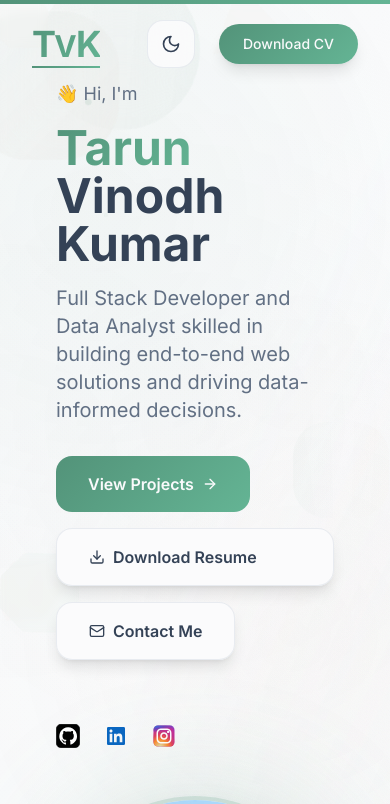
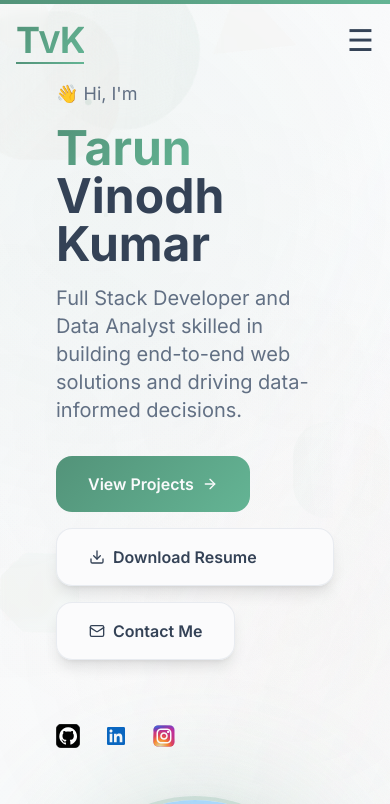
Before and after one commit to tarunvinodhkumar/Personal-Portfolio, a React (Vite) app: page / in a window 390 px wide. Shown: the top 804 px of the page. Built offline with nearby package versions, Linux system fonts and the light colour scheme.

Commit message:
Nav_bar_adaptability_fix

```diff
--- a/src/components/navigation/Navbar.tsx
+++ b/src/components/navigation/Navbar.tsx
@@ -1,4 +1,139 @@
 
+// import { motion } from 'framer-motion';
+// import { useState, useEffect } from 'react';
+// import ThemeToggle from '../ui/ThemeToggle';
+
+// const Navbar = () => {
+//   const [isScrolled, setIsScrolled] = useState(false);
+//   const [activeSection, setActiveSection] = useState('home');
+
+//   useEffect(() => {
+//     const handleScroll = () => {
+//       setIsScrolled(window.scrollY > 50);
+
+//       // Get all sections
+//       const sections = ['home', 'about', 'experience', 'education', 'projects', 'skills', 'contact'];
+//       const scrollPosition = window.scrollY + 100;
+
+//       // Find the current section
+//       for (const section of sections) {
+//         const element = document.getElementById(section);
+//         if (element) {
+//           const offsetTop = element.offsetTop;
+//           const offsetBottom = offsetTop + element.offsetHeight;
+
+//           if (scrollPosition >= offsetTop && scrollPosition < offsetBottom) {
+//             setActiveSection(section);
+//             break;
+//           }
+//         }
+//       }
+//     };
+
+//     window.addEventListener('scroll', handleScroll);
+//     return () => window.removeEventListener('scroll', handleScroll);
+//   }, []);
+
+//   const navItems = [
+//     { name: 'Home', href: '#home', id: 'home' },
+//     { name: 'About', href: '#about', id: 'about' },
+//     { name: 'Experience', href: '#experience', id: 'experience' },
+//     { name: 'Education', href: '#education', id: 'education' },
+//     { name: 'Projects', href: '#projects', id: 'projects' },
+//     { name: 'Skills', href: '#skills', id: 'skills' },
+//     { name: 'Contact', href: '#contact', id: 'contact' },
+//   ];
+
+//   return (
+//     <motion.nav
+//       className={`fixed top-0 left-0 right-0 z-50 transition-all duration-500 ${
+//         isScrolled
+//           ? 'bg-background/80 backdrop-blur-lg border-b border-border/10 shadow-lg shadow-primary/5'
+//           : 'bg-transparent'
+//       }`}
+//       initial={{ y: -100 }}
+//       animate={{ y: 0 }}
+//       transition={{ duration: 0.5 }}
+//     >
+//       <div className="container mx-auto px-8 py-5">
+//         <div className="flex items-center justify-between">
+//           <motion.div
+//             className="flex items-center cursor-pointer"
+//             whileHover={{ scale: 1.08 }}
+//             whileTap={{ scale: 0.98 }}
+//           >
+//             <a href='#' className="flex items-center space-x-2">
+//             <div className="relative">
+//               <div className="bg-gradient-primary bg-clip-text text-transparent">
+//                 <span className="text-4xl font-black tracking-tighter">T</span>
+//                 <span className="text-3xl font-bold tracking-tight">V</span>
+//                 <span className="text-4xl font-black tracking-tighter">K</span>
+//               </div>
+//               <motion.div
+//                 className="absolute -bottom-1 left-0 w-full h-0.5 bg-gradient-primary"
+//                 initial={{ scaleX: 0 }}
+//                 animate={{ scaleX: 1 }}
+//                 transition={{ duration: 0.8, delay: 0.2 }}
+//               />
+//             </div>
+//             </a>
+//           </motion.div>
+
+//           <div className="hidden md:flex items-center space-x-2">
+//             {navItems.map((item, index) => {
+//               const isActive = activeSection === item.id;
+//               return (
+//                 <motion.a
+//                   key={item.name}
+//                   href={item.href}
+//                   className={`relative px-4 py-2 rounded-full text-lg font-medium transition-all duration-300 ${
+//                     isActive
+//                       ? 'text-primary bg-primary/10 shadow-md'
+//                       : 'text-foreground/70 hover:text-foreground hover:bg-foreground/5'
+//                   }`}
+//                   whileHover={{ scale: 1.05 }}
+//                   whileTap={{ scale: 0.98 }}
+//                   initial={{ opacity: 0, y: -20 }}
+//                   animate={{ opacity: 1, y: 0 }}
+//                   transition={{ duration: 0.5, delay: index * 0.1 }}
+//                 >
+//                   <span className="relative z-10">{item.name}</span>
+//                   {isActive && (
+//                     <motion.div
+//                       className="absolute inset-0 rounded-full bg-gradient-primary opacity-10 -z-0"
+//                       initial={{ scale: 0.8, opacity: 0 }}
+//                       animate={{ scale: 1, opacity: 0.1 }}
+//                       exit={{ scale: 0.8, opacity: 0 }}
+//                       transition={{ duration: 0.3 }}
+//                     />
+//                   )}
+//                 </motion.a>
+//               );
+//             })}
+//           </div>
+
+//           <div className="flex items-center gap-6">
+//             <ThemeToggle />
+//             <motion.button
+//               className="relative overflow-hidden bg-gradient-primary text-primary-foreground text-sm font-medium px-6 py-2.5 rounded-full shadow-lg hover:shadow-xl transition-all duration-300"
+//               whileHover={{ scale: 1.05, y: -1 }}
+//               whileTap={{ scale: 0.98 }}
+//             >
+//               <span className="relative z-10">Download CV</span>
+//               <motion.div
+//                 className="absolute inset-0 bg-gradient-to-r from-primary to-primary-glow opacity-0 hover:opacity-20"
+//                 whileHover={{ opacity: 0.2 }}
+//                 transition={{ duration: 0.3 }}
+//               />
+//             </motion.button>
+//           </div>
+//         </div>
+//       </div>
+//     </motion.nav>
+//   );
+// };
+
+// export default Navbar;
 import { motion } from 'framer-motion';
 import { useState, useEffect } from 'react';
 import ThemeToggle from '../ui/ThemeToggle';
@@ -6,22 +141,19 @@ import ThemeToggle from '../ui/ThemeToggle';
 const Navbar = () => {
   const [isScrolled, setIsScrolled] = useState(false);
   const [activeSection, setActiveSection] = useState('home');
+  const [isMenuOpen, setIsMenuOpen] = useState(false);
 
   useEffect(() => {
     const handleScroll = () => {
       setIsScrolled(window.scrollY > 50);
-
-      // Get all sections
       const sections = ['home', 'about', 'experience', 'education', 'projects', 'skills', 'contact'];
       const scrollPosition = window.scrollY + 100;
 
-      // Find the current section
       for (const section of sections) {
         const element = document.getElementById(section);
         if (element) {
           const offsetTop = element.offsetTop;
           const offsetBottom = offsetTop + element.offsetHeight;
-
           if (scrollPosition >= offsetTop && scrollPosition < offsetBottom) {
             setActiveSection(section);
             break;
@@ -55,14 +187,11 @@ const Navbar = () => {
       animate={{ y: 0 }}
       transition={{ duration: 0.5 }}
     >
-      <div className="container mx-auto px-8 py-5">
+      <div className="container mx-auto px-4 sm:px-6 md:px-8 py-5">
         <div className="flex items-center justify-between">
-          <motion.div
-            className="flex items-center cursor-pointer"
-            whileHover={{ scale: 1.08 }}
-            whileTap={{ scale: 0.98 }}
-          >
-            <a href='#' className="flex items-center space-x-2">
+          {/* Logo */}
+          <motion.div className="flex items-center cursor-pointer" whileHover={{ scale: 1.08 }} whileTap={{ scale: 0.98 }}>
+            <a href="#" className="flex items-center space-x-2">
               <div className="relative">
                 <div className="bg-gradient-primary bg-clip-text text-transparent">
                   <span className="text-4xl font-black tracking-tighter">T</span>
@@ -79,6 +208,7 @@ const Navbar = () => {
             </a>
           </motion.div>
 
+          {/* Desktop Nav */}
           <div className="hidden md:flex items-center space-x-2">
             {navItems.map((item, index) => {
               const isActive = activeSection === item.id;
@@ -112,7 +242,18 @@ const Navbar = () => {
             })}
           </div>
 
-          <div className="flex items-center gap-6">
+          {/* Mobile Menu Button */}
+          <div className="md:hidden">
+            <button
+              onClick={() => setIsMenuOpen(!isMenuOpen)}
+              className="text-3xl text-foreground focus:outline-none"
+            >
+              {isMenuOpen ? '🞬' : '☰'}
+            </button>
+          </div>
+
+          {/* Theme toggle & CV Button */}
+          <div className="hidden md:flex items-center gap-6">
             <ThemeToggle />
             <motion.button
               className="relative overflow-hidden bg-gradient-primary text-primary-foreground text-sm font-medium px-6 py-2.5 rounded-full shadow-lg hover:shadow-xl transition-all duration-300"
@@ -128,6 +269,26 @@ const Navbar = () => {
             </motion.button>
           </div>
         </div>
+
+        {/* Mobile Nav Links */}
+        {isMenuOpen && (
+          <div className="md:hidden mt-4 space-y-2 px-2">
+            {navItems.map((item) => (
+              <a
+                key={item.name}
+                href={item.href}
+                onClick={() => setIsMenuOpen(false)}
+                className={`block px-4 py-2 rounded-full text-base font-medium ${
+                  activeSection === item.id
+                    ? 'text-primary bg-primary/10 shadow'
+                    : 'text-foreground/70 hover:text-foreground hover:bg-foreground/5'
+                }`}
+              >
+                {item.name}
+              </a>
+            ))}
+          </div>
+        )}
       </div>
     </motion.nav>
   );
```
Lines whose indentation alone changed are shown as unchanged.
